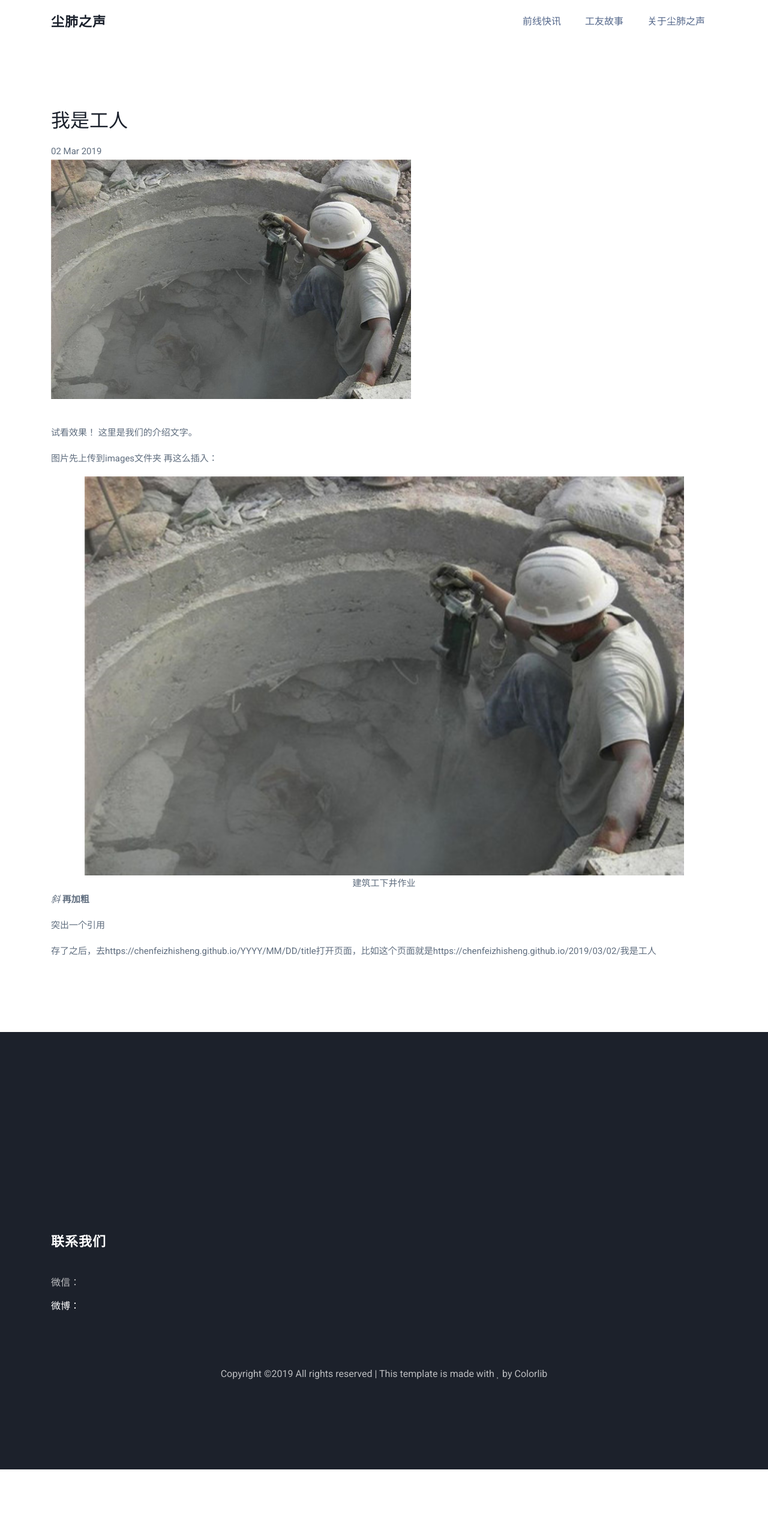
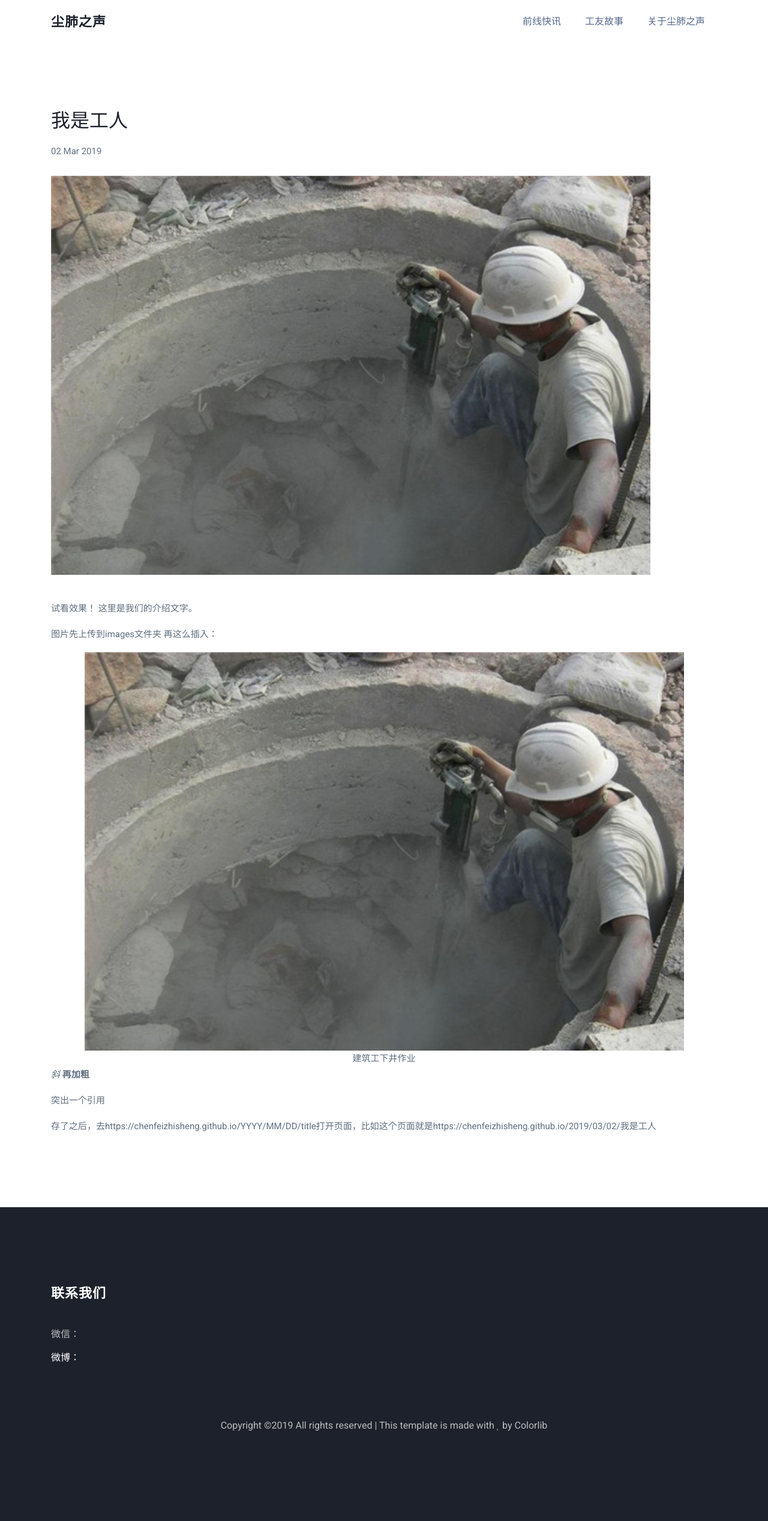
Before and after one commit to chenfeizhisheng/chenfeizhisheng.github.io, a Jekyll site: the page built from _posts/2019-03-02-我是工人.md, in a window 1280 px wide. Shown: the whole page at 60% size. Built offline with Jekyll 4.4.1, drawn with Linux system fonts in a browser that asks for light colours; some web fonts are replaced; before the commit the page ends 2449 px from its top, so only the background shows below that.

Commit message:
Update post.html

```diff
--- a/_layouts/post.html
+++ b/_layouts/post.html
@@ -5,30 +5,10 @@
       <div class="container">
             <h2 class="mb-3">{{ page.title }}</h2>
 	    <div class="meta">{{ page.date | date_to_string }}</div>
-            <p>
-              <img src="/images/{{ page.title }}.jpeg" alt="" class="img-fluid">
+            <br><p>
+              <img src="/images/{{ page.title }}.jpeg" alt="" class="img-fluid" width="90%">
             </p><br>
             {{ content }}
            <!-- .col-md-8 -->
-
-            <div class="sidebar-box ftco-animate">B
-              <h3>新讯</h3>
-              {% for post in site.posts %}
-              <div class="block-21 mb-4 d-flex">C
-                <div class="text">D
-                  <h3 class="heading"><a href="{{ post.url }}">{{ post.title }}</a></h3>
-                  <div class="meta">
-                    <div><span class="icon-calendar"></span>{{ post.date | date_to_string }}</div>
-                  </div>
-                </div>
-              </div>
-              {% endfor %}
-            </div>
-
-            <div class="sidebar-box ftco-animate">E
-              <h3>关于尘肺之声</h3>
-              <p>2018年，湖南的数百名农民工到了深圳求公道。他们都曾经是深圳的建筑工、深圳的建设者。他们今天都换上了尘肺病。这是他们发声的平台。</p>
-            </div>
-
-       </div>
+      </div>
     </section> <!-- .section -->
```
